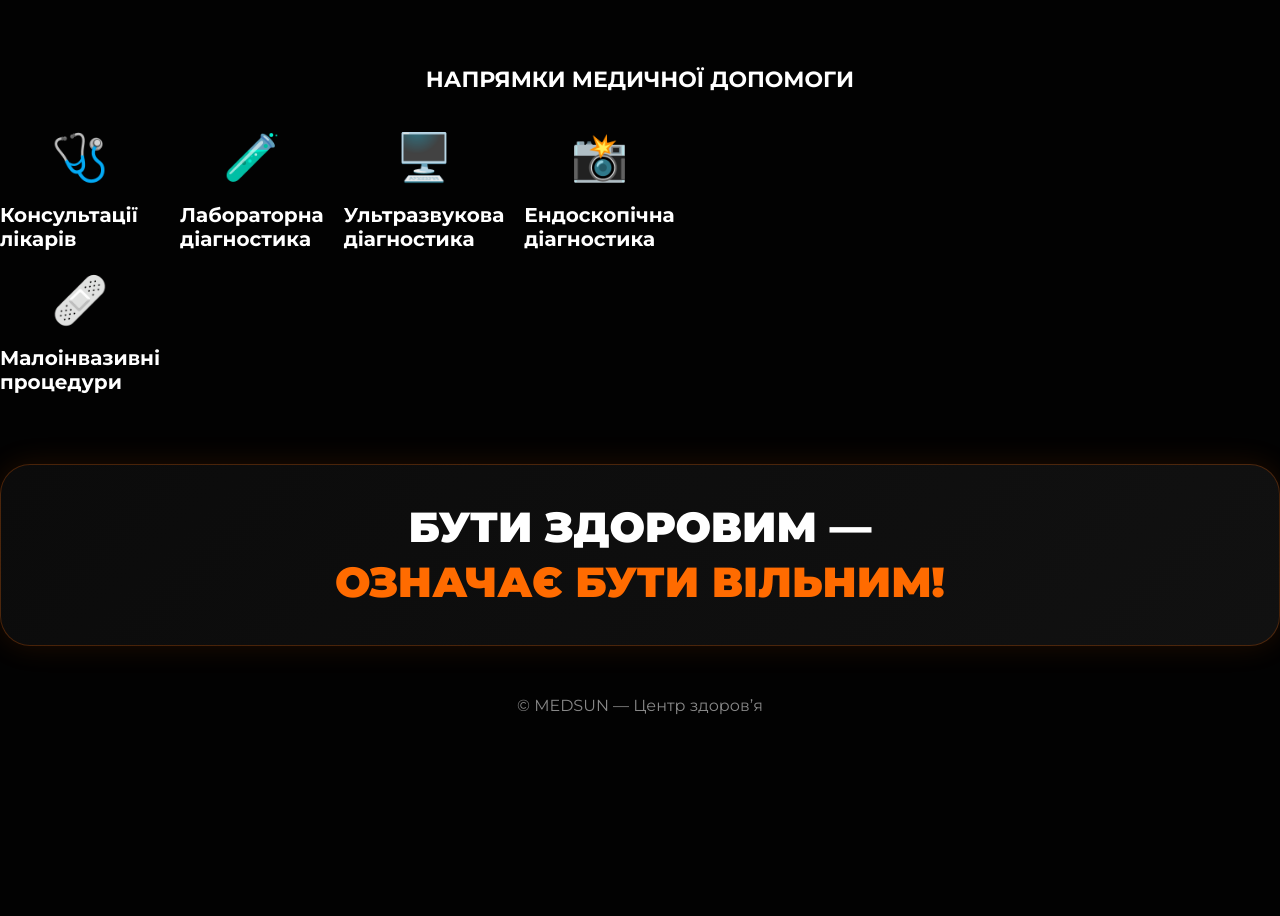
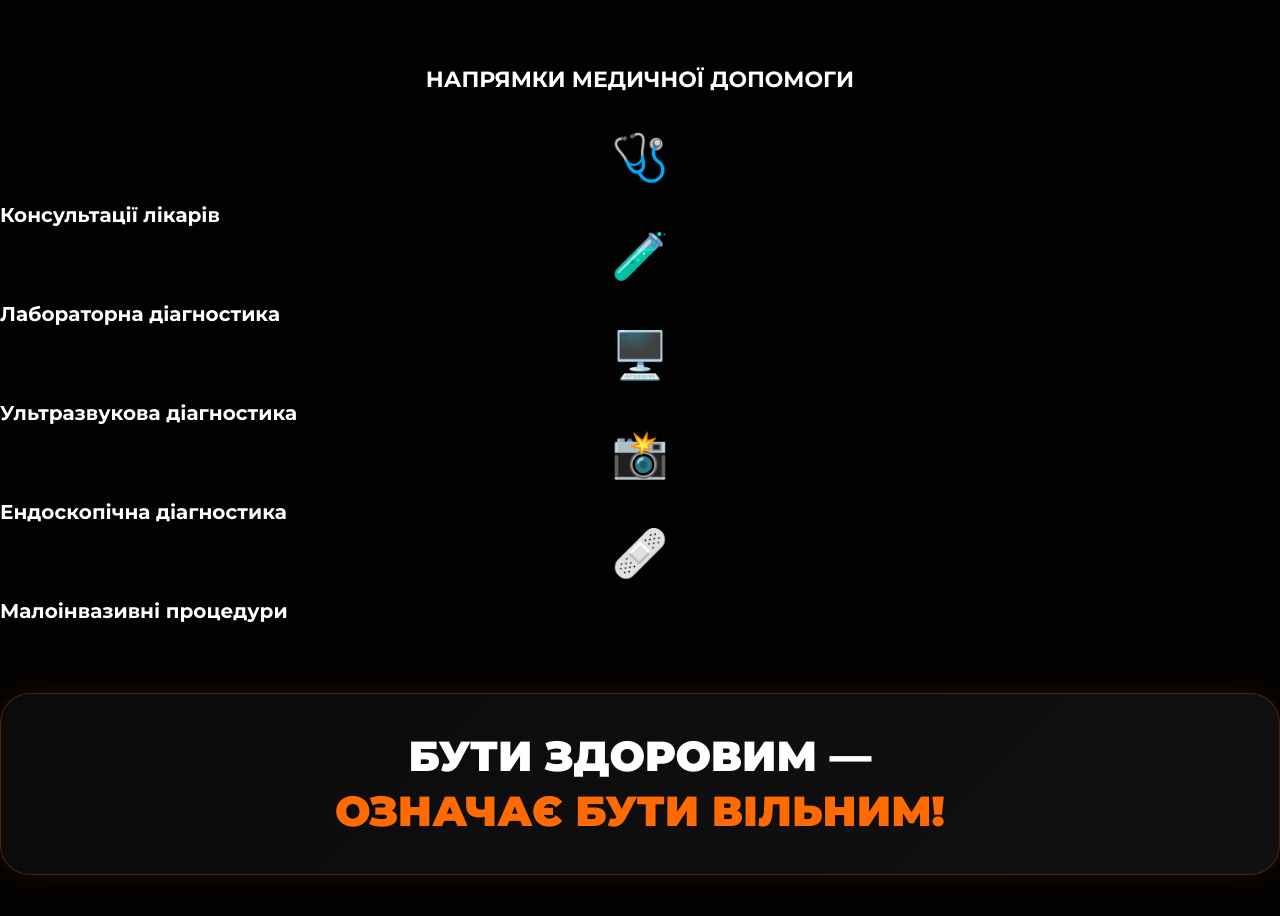
Before and after one commit to medsunclinic-sys/medsun-card, a plain HTML site: page index.html in a window 1280 px wide. Shown: the part 920-1836 px from the top of the page. Before the commit the page ends 1635 px from the top, so only its background shows below. Drawn offline with Linux system fonts and the light colour scheme.

Commit message:
Update index.html

```diff
--- a/index.html
+++ b/index.html
@@ -154,12 +154,6 @@ text-align:center;
 font-weight:700;
 }
 
-.services{
-display:grid;
-grid-template-columns:repeat(4,1fr);
-gap:20px;
-}
-
 .service{
 background:#080808;
 border:1px solid rgba(255,106,0,.25);
@@ -184,6 +178,10 @@ font-size:46px;
 margin:0 auto 18px;
 color:#ff6b00;
 
+  display:flex;
+justify-content:center;
+align-items:center;
+width:100%;
 display:flex;
 justify-content:center;
 align-items:center;
```
